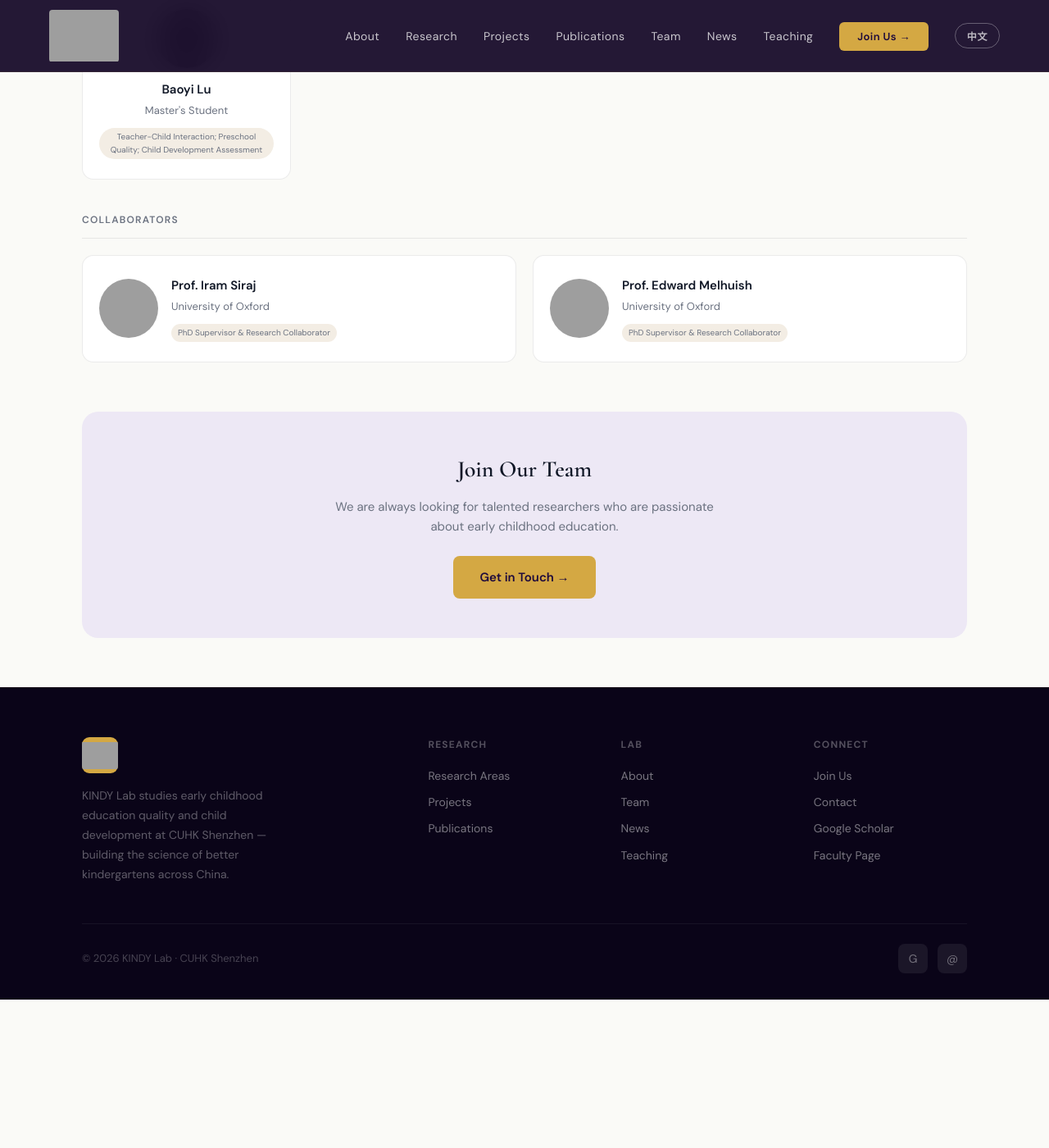
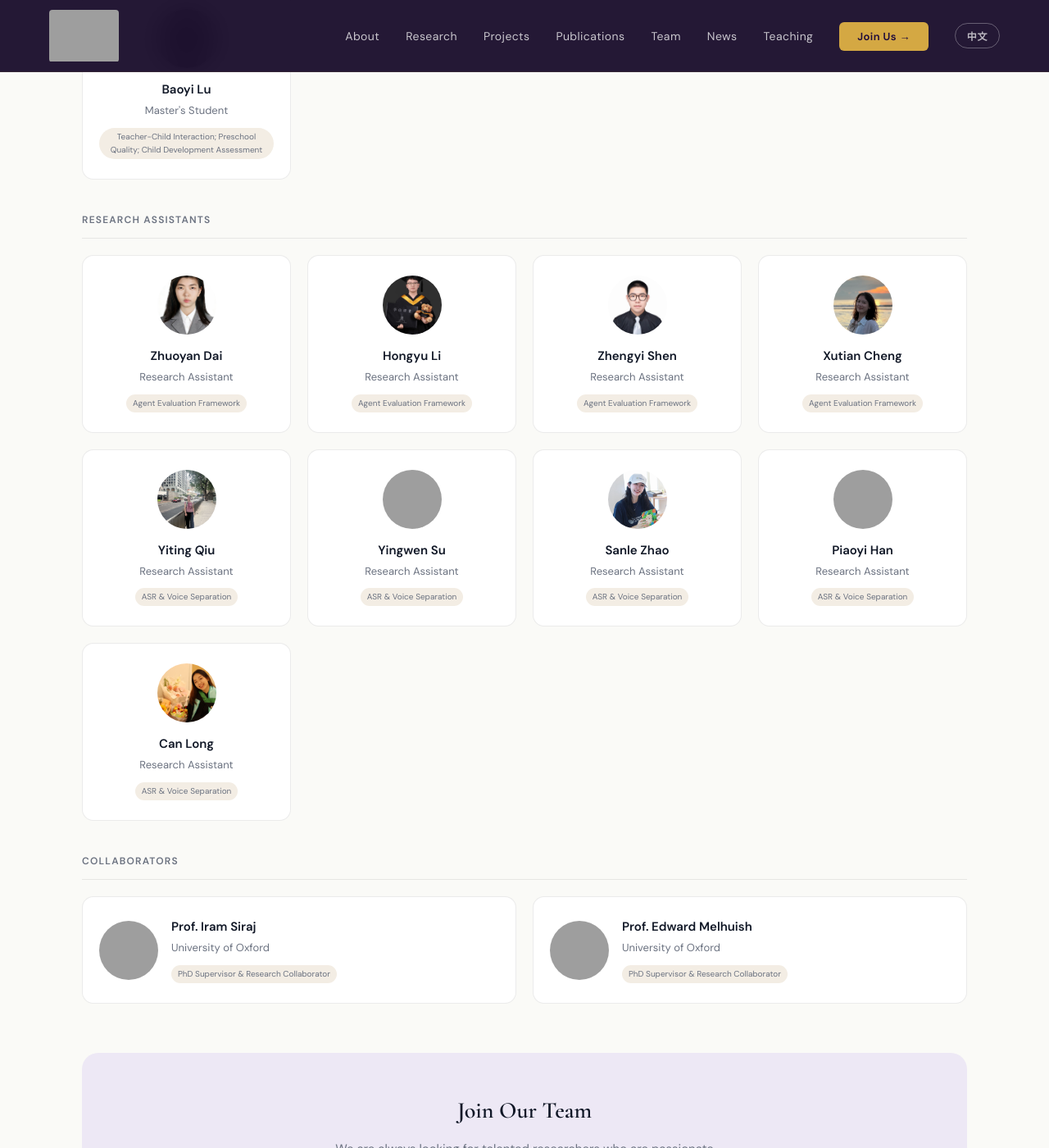
Before and after one commit to KINDY-Lab/Homepage, a Jekyll site: the page built from team.html, in a window 1280 px wide and 1400 px high, scrolled down 1510 px. Shown: the whole window at 82% size. Built offline with Jekyll 4.4.1, drawn with Linux system fonts in a browser that asks for light colours; before the commit the page ends 2729 px from its top, so only the background shows below that; grey boxes are pictures that could not be loaded.

Commit message:
Add research assistants section

```diff
--- a/_data/team.yml
+++ b/_data/team.yml
@@ -68,6 +68,71 @@ ma_students:
     research_zh: "师幼互动、学前质量、儿童发展评估"
     photo: "assets/images/team/ma-Baoyi Lu.jpg"
 
+research_assistants:
+  - name_en: "Zhuoyan Dai"
+    name_zh: "代卓妍"
+    role_en: "Research Assistant"
+    role_zh: "研究助理"
+    research_en: "Agent Evaluation Framework"
+    research_zh: "Agent评估框架"
+    photo: "assets/images/team/RA_Photo/Agent评估框架 代卓妍.jpg"
+  - name_en: "Hongyu Li"
+    name_zh: "李洪宇"
+    role_en: "Research Assistant"
+    role_zh: "研究助理"
+    research_en: "Agent Evaluation Framework"
+    research_zh: "Agent评估框架"
+    photo: "assets/images/team/RA_Photo/Agent评估框架 李洪宇.jpg"
+  - name_en: "Zhengyi Shen"
+    name_zh: "沈正一"
+    role_en: "Research Assistant"
+    role_zh: "研究助理"
+    research_en: "Agent Evaluation Framework"
+    research_zh: "Agent评估框架"
+    photo: "assets/images/team/RA_Photo/Agent评估框架 沈正一.jpg"
+  - name_en: "Xutian Cheng"
+    name_zh: "程旭田"
+    role_en: "Research Assistant"
+    role_zh: "研究助理"
+    research_en: "Agent Evaluation Framework"
+    research_zh: "Agent评估框架"
+    photo: "assets/images/team/RA_Photo/Agent评估框架 程旭田.jpg"
+  - name_en: "Yiting Qiu"
+    name_zh: "仇一婷"
+    role_en: "Research Assistant"
+    role_zh: "研究助理"
+    research_en: "ASR & Voice Separation"
+    research_zh: "ASR与人声分离"
+    photo: "assets/images/team/RA_Photo/ASR与人声分离 仇一婷.jpg"
+  - name_en: "Yingwen Su"
+    name_zh: "粟盈文"
+    role_en: "Research Assistant"
+    role_zh: "研究助理"
+    research_en: "ASR & Voice Separation"
+    research_zh: "ASR与人声分离"
+    photo: "assets/images/team/RA_Photo/ASR与人声分离 粟盈文.jpg"
+  - name_en: "Sanle Zhao"
+    name_zh: "赵三乐"
+    role_en: "Research Assistant"
+    role_zh: "研究助理"
+    research_en: "ASR & Voice Separation"
+    research_zh: "ASR与人声分离"
+    photo: "assets/images/team/RA_Photo/ASR与人声分离 赵三乐.jpg"
+  - name_en: "Piaoyi Han"
+    name_zh: "韩飘逸"
+    role_en: "Research Assistant"
+    role_zh: "研究助理"
+    research_en: "ASR & Voice Separation"
+    research_zh: "ASR与人声分离"
+    photo: "assets/images/team/RA_Photo/ASR与人声分离 韩飘逸.jpg"
+  - name_en: "Can Long"
+    name_zh: "龙璨"
+    role_en: "Research Assistant"
+    role_zh: "研究助理"
+    research_en: "ASR & Voice Separation"
+    research_zh: "ASR与人声分离"
+    photo: "assets/images/team/RA_Photo/ASR与人声分离 龙璨.jpg"
+
 collaborators:
   - name_en: "Prof. Iram Siraj"
     name_zh: "Iram Siraj 教授"
--- a/team.html
+++ b/team.html
@@ -90,6 +90,31 @@ section_label: "People"
 </div>
 {% endif %}
 
+<!-- Research Assistants -->
+{% if site.data.team.research_assistants.size > 0 %}
+<div class="reveal">
+  <div class="team-section-label" data-en="Research Assistants" data-zh="研究助理">Research Assistants</div>
+  <div class="team-grid">
+    {% for member in site.data.team.research_assistants %}
+    <div class="team-card">
+      {% if member.photo %}
+      <div class="team-avatar">
+        <img src="{{ member.photo | relative_url }}" alt="{{ member.name_en }}" loading="lazy" />
+      </div>
+      {% else %}
+      <div class="team-avatar-placeholder avatar-e">{{ member.name_en | slice: 0 }}</div>
+      {% endif %}
+      <div class="team-name" data-en="{{ member.name_en }}" data-zh="{{ member.name_zh }}">{{ member.name_en }}</div>
+      <div class="team-role" data-en="{{ member.role_en }}" data-zh="{{ member.role_zh }}">{{ member.role_en }}</div>
+      <div class="team-tags">
+        <span class="team-tag" data-en="{{ member.research_en }}" data-zh="{{ member.research_zh }}">{{ member.research_en }}</span>
+      </div>
+    </div>
+    {% endfor %}
+  </div>
+</div>
+{% endif %}
+
 <!-- Collaborators -->
 <div class="reveal">
   <div class="team-section-label" data-en="Collaborators" data-zh="合作者">Collaborators</div>
```
Also changed, not shown: _layouts/default.html (+24 -4 lines), index.html (+24 -0 lines), assets/images/team/RA_Photo/ASR与人声分离 仇一婷.jpg (added), assets/images/team/RA_Photo/ASR与人声分离 赵三乐.jpg (added), assets/images/team/RA_Photo/ASR与人声分离 龙璨.jpg (added), assets/images/team/RA_Photo/Agent评估框架 代卓妍.jpg (added), assets/images/team/RA_Photo/Agent评估框架 李洪宇.jpg (added), assets/images/team/RA_Photo/Agent评估框架 沈正一.jpg (added), assets/images/team/RA_Photo/Agent评估框架 程旭田.jpg (added), 2 other files.
